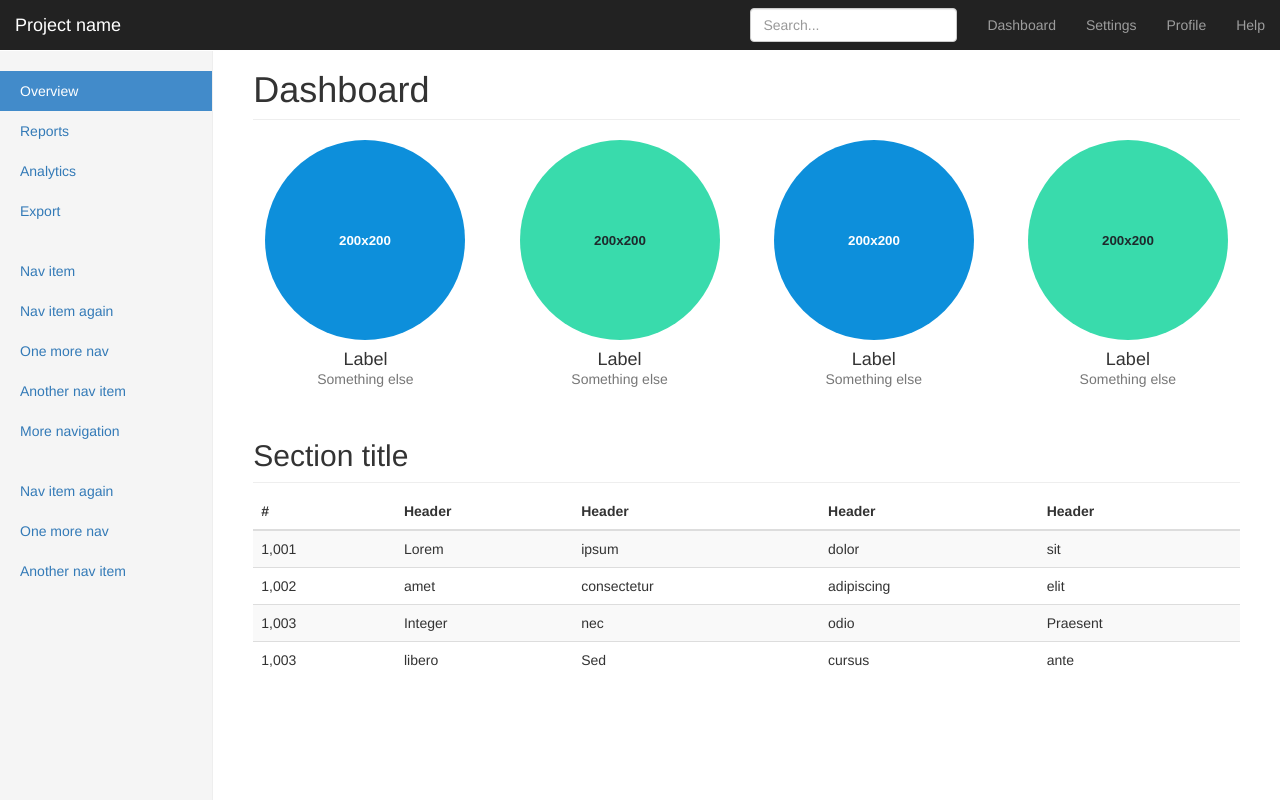
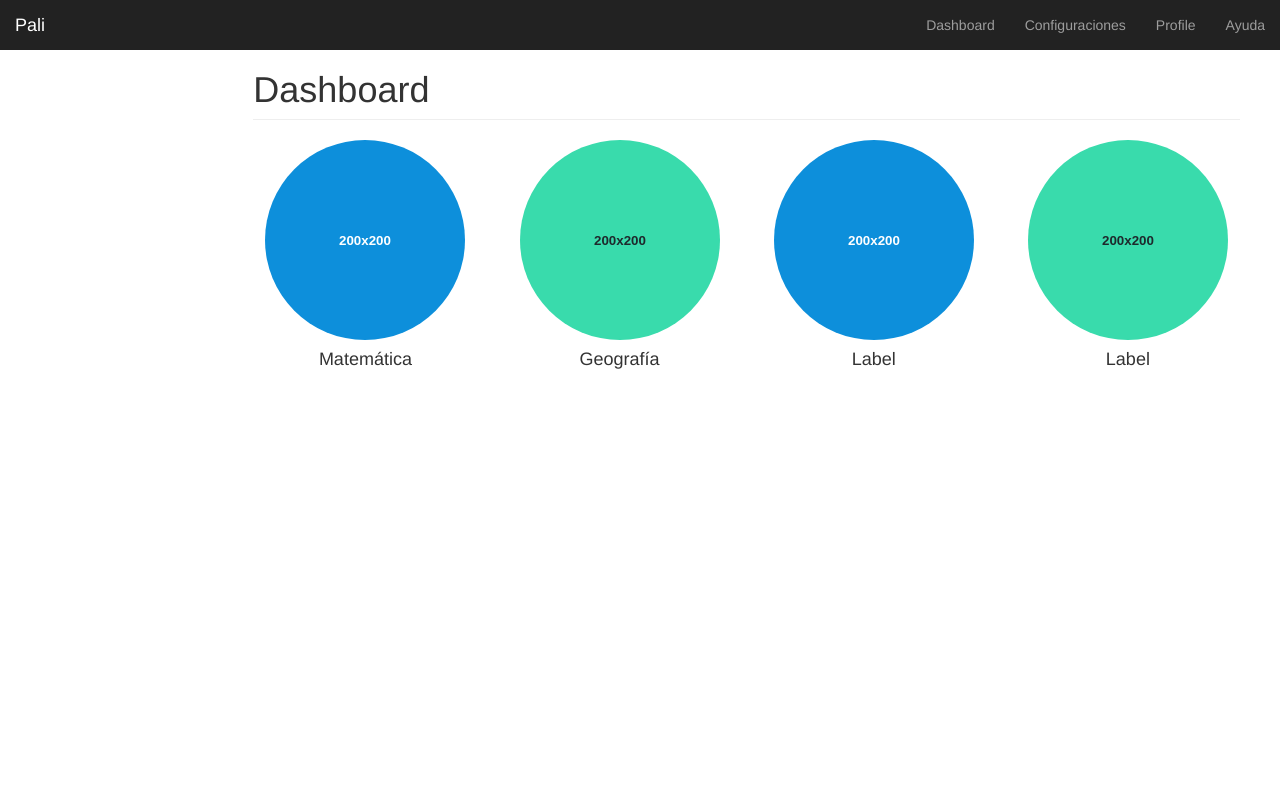
Before and after one commit to palidal/pali, a CodeIgniter app: page / in a window 1280 px wide. Run offline with CodeIgniter, Linux system fonts and the light colour scheme; some libraries are stand-ins or nearby versions.

Commit message:
se mejora el dashboard del alumno

```diff
--- a/fuentes/application/views/Alumnos/index.php
+++ b/fuentes/application/views/Alumnos/index.php
@@ -1,37 +1,8 @@
 <!DOCTYPE html>
 <html lang="en">
 <head>
-	<meta charset="utf-8">
-	<meta http-equiv="X-UA-Compatible" content="IE=edge">
-	<meta name="viewport" content="width=device-width, initial-scale=1">
-
-    <!-- Versión compilada y comprimida del CSS de Bootstrap -->
-	<link rel="stylesheet" href="//netdna.bootstrapcdn.com/bootstrap/3.2.0/css/bootstrap.min.css" media="screen">
-
-	<!-- Custom styles for this template -->
-    <link href="<?php echo base_url(); ?>css/alumnos/dashboard.css" rel="stylesheet">
-
-    <!-- Just for debugging purposes. Don't actually copy these 2 lines! -->
-    <!--[if lt IE 9]><script src="../../assets/js/ie8-responsive-file-warning.js"></script><![endif]-->
-<!--     <script src="../../assets/js/ie-emulation-modes-warning.js"></script> -->
-
-    <!-- HTML5 shim and Respond.js for IE8 support of HTML5 elements and media queries -->
-    <!--[if lt IE 9]>
-      <script src="https://oss.maxcdn.com/html5shiv/3.7.2/html5shiv.min.js"></script>
-      <script src="https://oss.maxcdn.com/respond/1.4.2/respond.min.js"></script>
-    <![endif]-->
-
-
-
-	<!-- Librería jQuery requerida por los plugins de JavaScript -->
-    <script src="http://code.jquery.com/jquery.js"></script>
-
-	<!-- Versión compilada y comprimida del JavaScript de Bootstrap -->
-	<script src="//netdna.bootstrapcdn.com/bootstrap/3.2.0/js/bootstrap.min.js"></script>
-
-	<script src="<?php echo base_url(); ?>js/docs.min.js"></script>
-    <!-- IE10 viewport hack for Surface/desktop Windows 8 bug -->
-    <script src="<?php echo base_url(); ?>js/ie10-viewport-bug-workaround.js"></script>
+	<!-- Cabecera -->
+    <?php $this->load->view('comunes/cabecera_alumnos_dashboard')?>
 </head>
 <body>
 	<nav class="navbar navbar-inverse navbar-fixed-top" role="navigation">
@@ -43,114 +14,90 @@
             <span class="icon-bar"></span>
             <span class="icon-bar"></span>
           </button>
-          <a class="navbar-brand" href="#">Project name</a>
+          <a class="navbar-brand" href="<?php echo base_url(); ?>">Pali</a>
         </div>
         <div id="navbar" class="navbar-collapse collapse">
           <ul class="nav navbar-nav navbar-right">
             <li><a href="#">Dashboard</a></li>
-            <li><a href="#">Settings</a></li>
+            <li><a href="#">Configuraciones</a></li>
             <li><a href="#">Profile</a></li>
-            <li><a href="#">Help</a></li>
+            <li><a href="#">Ayuda</a></li>
           </ul>
-          <form class="navbar-form navbar-right">
-            <input type="text" class="form-control" placeholder="Search...">
-          </form>
+<!--           <form class="navbar-form navbar-right"> -->
+<!--             <input type="text" class="form-control" placeholder="Search..."> -->
+<!--           </form> -->
         </div>
       </div>
     </nav>
 
     <div class="container-fluid">
       <div class="row">
-        <div class="col-sm-3 col-md-2 sidebar">
-          <ul class="nav nav-sidebar">
-            <li class="active"><a href="#">Overview</a></li>
-            <li><a href="#">Reports</a></li>
-            <li><a href="#">Analytics</a></li>
-            <li><a href="#">Export</a></li>
-          </ul>
-          <ul class="nav nav-sidebar">
-            <li><a href="">Nav item</a></li>
-            <li><a href="">Nav item again</a></li>
-            <li><a href="">One more nav</a></li>
-            <li><a href="">Another nav item</a></li>
-            <li><a href="">More navigation</a></li>
-          </ul>
-          <ul class="nav nav-sidebar">
-            <li><a href="">Nav item again</a></li>
-            <li><a href="">One more nav</a></li>
-            <li><a href="">Another nav item</a></li>
-          </ul>
-        </div>
         <div class="col-sm-9 col-sm-offset-3 col-md-10 col-md-offset-2 main">
           <h1 class="page-header">Dashboard</h1>
 
           <div class="row placeholders">
             <div class="col-xs-6 col-sm-3 placeholder">
               <img data-src="holder.js/200x200/auto/sky" class="img-responsive" alt="Generic placeholder thumbnail">
+              <h4>Matem&aacute;tica</h4>
+            </div>
+            <div class="col-xs-6 col-sm-3 placeholder">
+              <img data-src="holder.js/200x200/auto/vine" class="img-responsive" alt="Generic placeholder thumbnail">
+              <h4>Geograf&iacute;a</h4>
+            </div>
+            <div class="col-xs-6 col-sm-3 placeholder">
+              <img data-src="holder.js/200x200/auto/sky" class="img-responsive" alt="Generic placeholder thumbnail">
               <h4>Label</h4>
-              <span class="text-muted">Something else</span>
             </div>
             <div class="col-xs-6 col-sm-3 placeholder">
               <img data-src="holder.js/200x200/auto/vine" class="img-responsive" alt="Generic placeholder thumbnail">
               <h4>Label</h4>
-              <span class="text-muted">Something else</span>
-            </div>
-            <div class="col-xs-6 col-sm-3 placeholder">
-              <img data-src="holder.js/200x200/auto/sky" class="img-responsive" alt="Generic placeholder thumbnail">
-              <h4>Label</h4>
-              <span class="text-muted">Something else</span>
-            </div>
-            <div class="col-xs-6 col-sm-3 placeholder">
-              <img data-src="holder.js/200x200/auto/vine" class="img-responsive" alt="Generic placeholder thumbnail">
-              <h4>Label</h4>
-              <span class="text-muted">Something else</span>
             </div>
           </div>
 
-          <h2 class="sub-header">Section title</h2>
-          <div class="table-responsive">
-            <table class="table table-striped">
-              <thead>
-                <tr>
-                  <th>#</th>
-                  <th>Header</th>
-                  <th>Header</th>
-                  <th>Header</th>
-                  <th>Header</th>
-                </tr>
-              </thead>
-              <tbody>
-                <tr>
-                  <td>1,001</td>
-                  <td>Lorem</td>
-                  <td>ipsum</td>
-                  <td>dolor</td>
-                  <td>sit</td>
-                </tr>
-                <tr>
-                  <td>1,002</td>
-                  <td>amet</td>
-                  <td>consectetur</td>
-                  <td>adipiscing</td>
-                  <td>elit</td>
-                </tr>
-                <tr>
-                  <td>1,003</td>
-                  <td>Integer</td>
-                  <td>nec</td>
-                  <td>odio</td>
-                  <td>Praesent</td>
-                </tr>
-                <tr>
-                  <td>1,003</td>
-                  <td>libero</td>
-                  <td>Sed</td>
-                  <td>cursus</td>
-                  <td>ante</td>
-                </tr>
-              </tbody>
-            </table>
-          </div>
+<!--           <h2 class="sub-header">Section title</h2> -->
+<!--           <div class="table-responsive"> -->
+<!--             <table class="table table-striped"> -->
+<!--               <thead> -->
+<!--                 <tr> -->
+<!--                   <th>#</th> -->
+<!--                   <th>Header</th> -->
+<!--                   <th>Header</th> -->
+<!--                   <th>Header</th> -->
+<!--                   <th>Header</th> -->
+<!--                 </tr> -->
+<!--               </thead> -->
+<!--               <tbody> -->
+<!--                 <tr> -->
+<!--                   <td>1,001</td> -->
+<!--                   <td>Lorem</td> -->
+<!--                   <td>ipsum</td> -->
+<!--                   <td>dolor</td> -->
+<!--                   <td>sit</td> -->
+<!--                 </tr> -->
+<!--                 <tr> -->
+<!--                   <td>1,002</td> -->
+<!--                   <td>amet</td> -->
+<!--                   <td>consectetur</td> -->
+<!--                   <td>adipiscing</td> -->
+<!--                   <td>elit</td> -->
+<!--                 </tr> -->
+<!--                 <tr> -->
+<!--                   <td>1,003</td> -->
+<!--                   <td>Integer</td> -->
+<!--                   <td>nec</td> -->
+<!--                   <td>odio</td> -->
+<!--                   <td>Praesent</td> -->
+<!--                 </tr> -->
+<!--                 <tr> -->
+<!--                   <td>1,003</td> -->
+<!--                   <td>libero</td> -->
+<!--                   <td>Sed</td> -->
+<!--                   <td>cursus</td> -->
+<!--                   <td>ante</td> -->
+<!--                 </tr> -->
+<!--               </tbody> -->
+<!--             </table> -->
+<!--           </div> -->
         </div>
       </div>
     </div>
--- /dev/null
+++ b/fuentes/application/views/comunes/cabecera_alumnos_dashboard.php
@@ -0,0 +1,29 @@
+<meta charset="utf-8">
+<meta http-equiv="X-UA-Compatible" content="IE=edge">
+<meta name="viewport" content="width=device-width, initial-scale=1">
+
+<!-- Versión compilada y comprimida del CSS de Bootstrap -->
+<link rel="stylesheet" href="//netdna.bootstrapcdn.com/bootstrap/3.2.0/css/bootstrap.min.css" media="screen">
+
+<!-- Custom styles for this template -->
+<link href="<?php echo base_url(); ?>css/alumnos/dashboard.css" rel="stylesheet">
+
+<!-- Just for debugging purposes. Don't actually copy these 2 lines! -->
+<!--[if lt IE 9]><script src="../../assets/js/ie8-responsive-file-warning.js"></script><![endif]-->
+<!--     <script src="../../assets/js/ie-emulation-modes-warning.js"></script> -->
+
+<!-- HTML5 shim and Respond.js for IE8 support of HTML5 elements and media queries -->
+<!--[if lt IE 9]>
+  <script src="https://oss.maxcdn.com/html5shiv/3.7.2/html5shiv.min.js"></script>
+  <script src="https://oss.maxcdn.com/respond/1.4.2/respond.min.js"></script>
+<![endif]-->
+
+<!-- Librería jQuery requerida por los plugins de JavaScript -->
+<script src="http://code.jquery.com/jquery.js"></script>
+
+<!-- Versión compilada y comprimida del JavaScript de Bootstrap -->
+<script src="//netdna.bootstrapcdn.com/bootstrap/3.2.0/js/bootstrap.min.js"></script>
+
+<script src="<?php echo base_url(); ?>js/docs.min.js"></script>
+<!-- IE10 viewport hack for Surface/desktop Windows 8 bug -->
+<script src="<?php echo base_url(); ?>js/ie10-viewport-bug-workaround.js"></script>
```
Also changed, not shown: fuentes/application/controllers/Login.php (added, +9 -0 lines), fuentes/application/views/Login/alumnos.php (added, +23 -0 lines).
